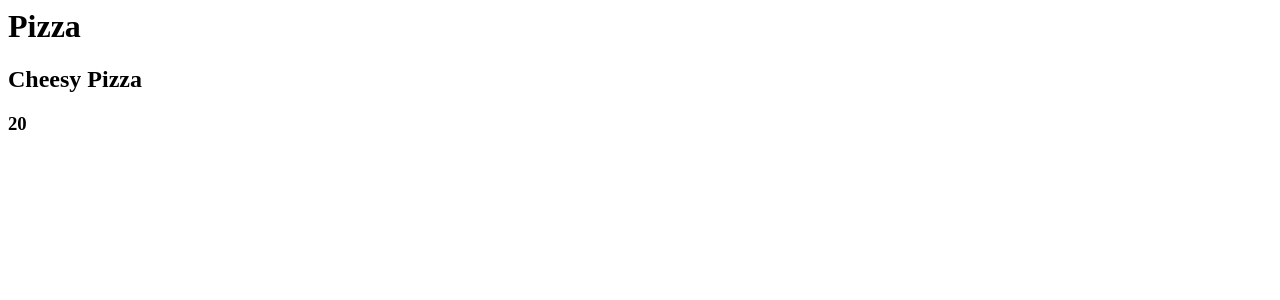
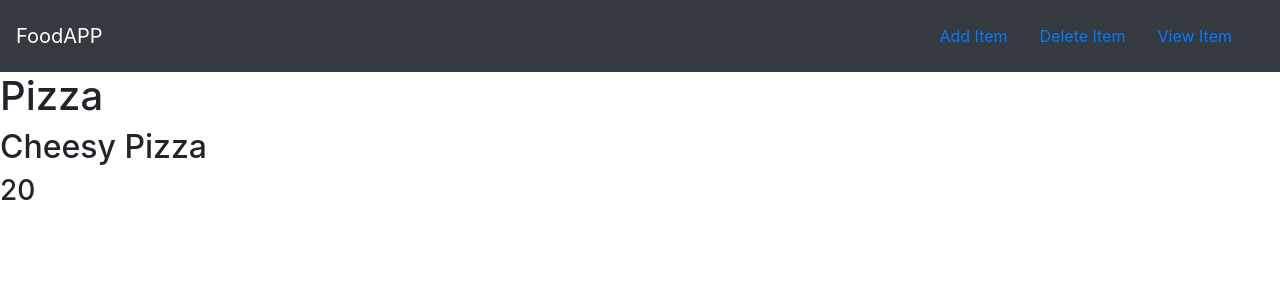
Before and after one commit to chungFTF/django-foodproject, a Django app: page /food/1/ in a window 1280 px wide. Shown: the top 300 px of the page. Run offline with Django 4.2, Linux system fonts and the light colour scheme; data comes from the database, SQL or seed files in the repository.

Commit message:
add navbar

```diff
--- a/food/templates/food/base.html
+++ b/food/templates/food/base.html
@@ -1,13 +1,29 @@
-{% for item in item_list %}
+<!DOCTYPE html>
+<html lang="en">
 
-<ul>
+<head>
+    <meta charset="UTF-8">
+    <meta name="viewport" content="width=device-width, initial-scale=1.0">
+    <link rel="stylesheet" href="https://cdn.jsdelivr.net/npm/bootstrap@4.4.1/dist/css/bootstrap.min.css"
+        integrity="sha384-Vkoo8x4CGsO3+Hhxv8T/Q5PaXtkKtu6ug5TOeNV6gBiFeWPGFN9MuhOf23Q9Ifjh" crossorigin="anonymous">
+    <title>Document</title>
+</head>
 
-    <li>
-        <!-- <a href="/food/{{ item.id }}">{{item.id}} --- {{item.item_name}}</a> -->
-        <a href="{% url 'detail' item.id %}">{{item.id}} --- {{item.item_name}}</a>
-    </li>
-</ul>
+<body>
+
+    <nav class="navbar navbar-dark bg-dark">
+        <a href="#" class="navbar-brand"> FoodAPP</a>
+        <div class="navbar">
+            <a href="#" class="nav-item nav-link">Add Item</a>
+            <a href="#" class="nav-item nav-link">Delete Item</a>
+            <a href="#" class="nav-item nav-link">View Item</a>
+        </div>
+    </nav>
+
+    {% block body %}
+    {% endblock %}
 
 
+</body>
 
-{% endfor %}
+</html>
--- a/food/templates/food/detail.html
+++ b/food/templates/food/detail.html
@@ -1,3 +1,9 @@
-<h1>{{ item.item_name }}</h1>
-<h2>{{ item.item_desc }}</h2>
-<h3>{{ item.item_price }}</h3>
+{% extends 'food/base.html'%}
+
+{% block body %}
+
+    <h1>{{ item.item_name }}</h1>
+    <h2>{{ item.item_desc }}</h2>
+    <h3>{{ item.item_price }}</h3>
+
+{% endblock%}
--- a/food/urls.py
+++ b/food/urls.py
@@ -1,9 +1,11 @@
 from . import views
 from django.urls import path
 
+
+app_name = 'food'
 # food/
 urlpatterns = [
     path('', views.index, name="index"),
-    path('item/', views.item, name="item"),
+    path('item/', views.index, name="item"),
     path('<int:item_id>/', views.detail, name="detail")
 ]
--- a/food/views.py
+++ b/food/views.py
@@ -9,7 +9,7 @@ def index(request):
         "item_list": item_list
     }
 
-    return render(request, 'food/base.html', context)
+    return render(request, 'food/index.html', context)
 
 def item(request):
     return HttpResponse("This is an item view.")
```
Also changed, not shown: food/templates/food/index.html (added, +18 -0 lines), food/static/food/style.css (added).
